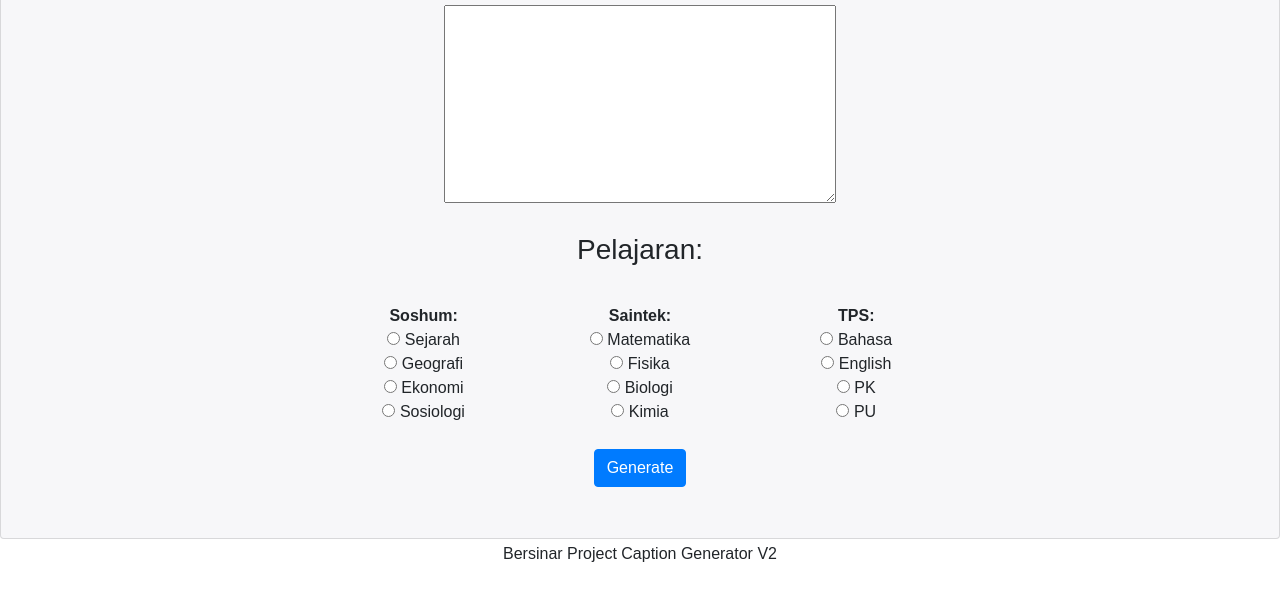
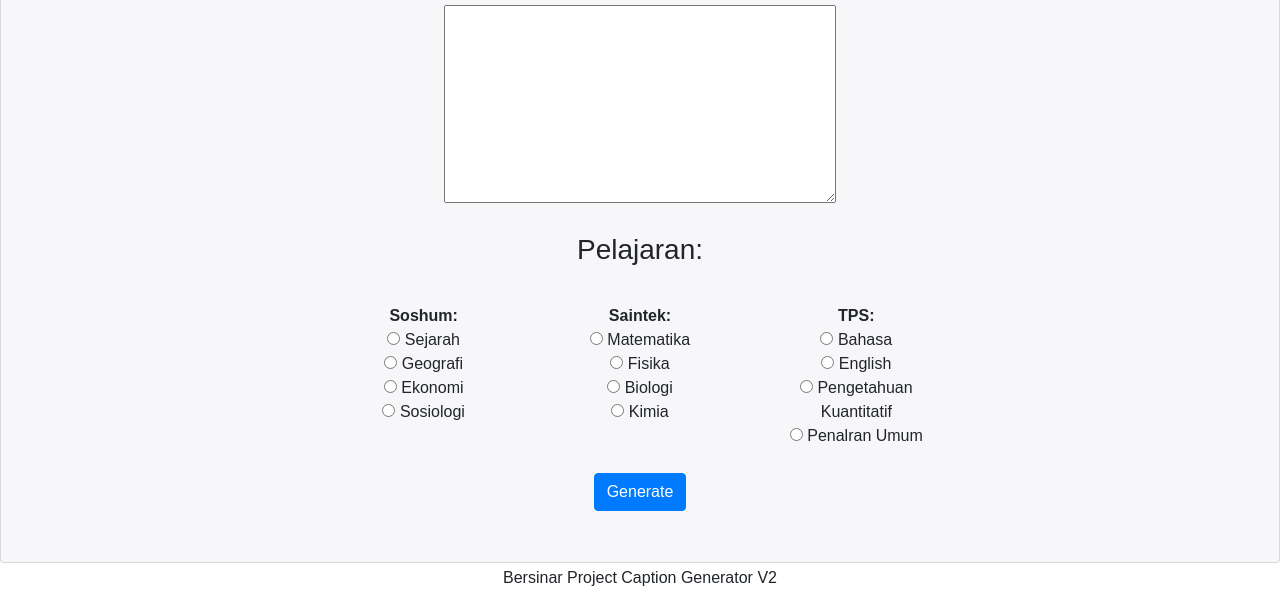
Before and after one commit to BersinarProject/captiongenerator, a plain HTML site: page index.html in a window 1280 px wide. Shown: the part 193-800 px from the top of the page. Drawn offline with nearby package versions, Linux system fonts and the light colour scheme.

Commit message:
Update index.html

```diff
--- a/index.html
+++ b/index.html
@@ -56,8 +56,8 @@
                         <p class="radio-title">TPS: </p>
                         <input id="mapel9" type="radio" name="mapel" value="Bahasa" /> Bahasa <br>
                         <input id="mapel10" type="radio" name="mapel" value="English" /> English <br>
-                        <input id="mapel11" type="radio" name="mapel" value="PK" /> PK <br>
-                        <input id="mapel12" type="radio" name="mapel" value="PU" /> PU <br>
+                        <input id="mapel11" type="radio" name="mapel" value="PK" /> Pengetahuan Kuantitatif <br>
+                        <input id="mapel12" type="radio" name="mapel" value="PU" /> Penalran Umum <br>
                     </div>
                 </div>
                 <button onclick="results()" onclick="show()" id="submit" type="submit" class="btn btn-primary">Generate</button>
```
